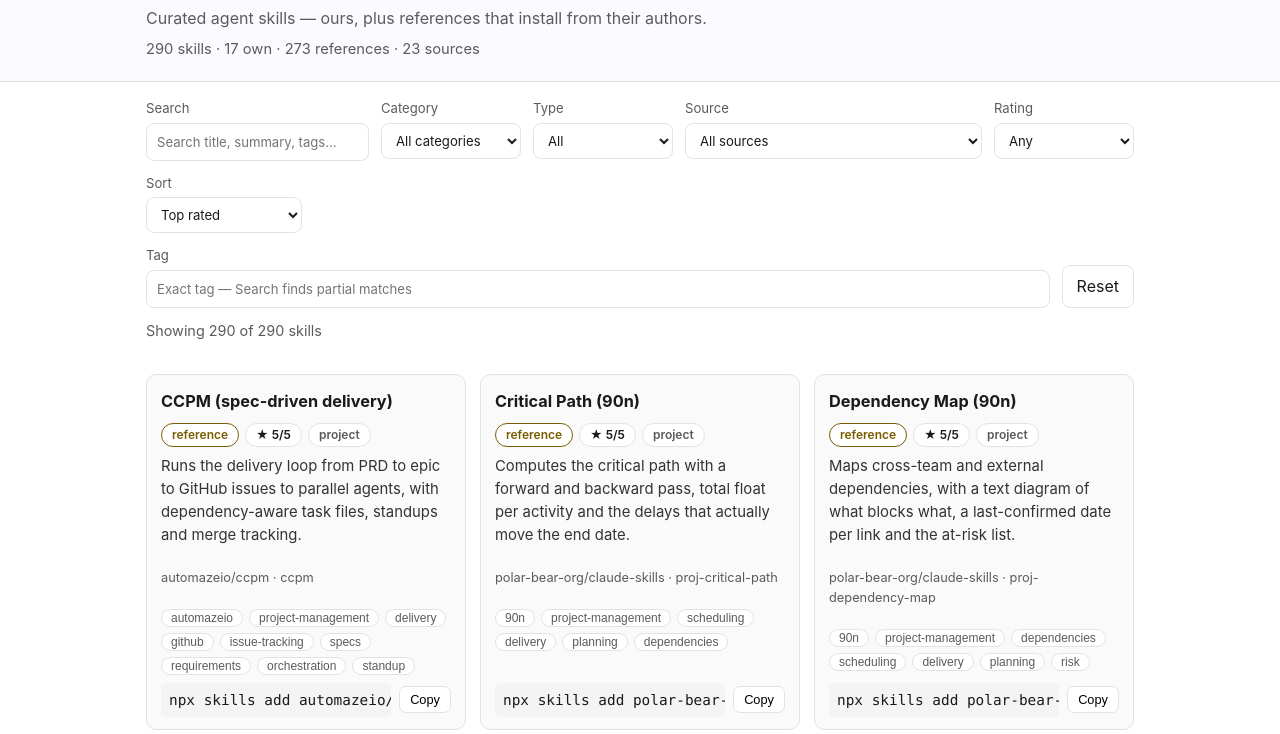
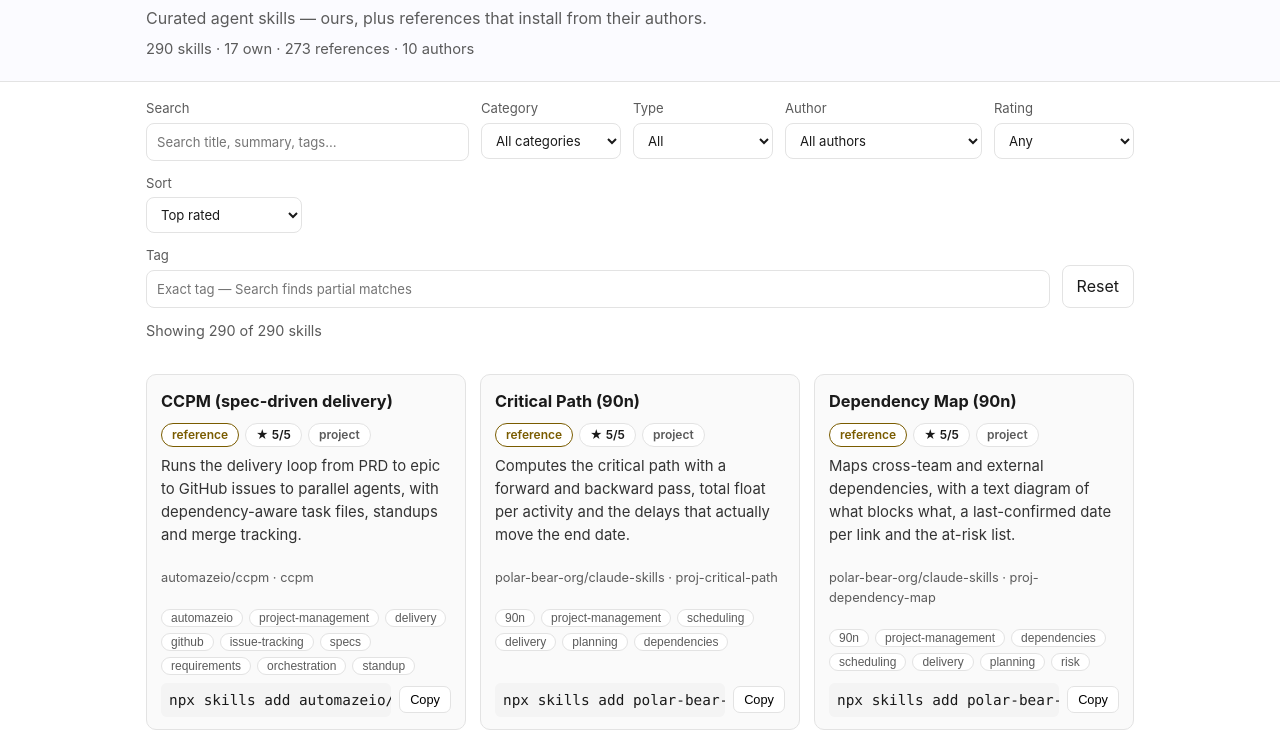
Before and after one commit to kinged007/skills-library, a plain HTML site: page docs/index.html in a window 1280 px wide. Shown: the part 66-800 px from the top of the page. Drawn offline with Linux system fonts and the light colour scheme.

Commit message:
site: Source filter lists authors, not owner/repo (14 of 23 rows returned one skill)
The dropdown listed 23 owner/repo strings; 14 of them (61%) filtered down to a
single entry, and 14 consecutive rows were the same author (kunchenguid/*), so
picking by author meant reading repo names to guess the owner. Options are now
the 10 authors, sorted case-insensitively and labelled with their entry count.
Nothing is lost: the repo name is still on every card, still searchable, and
still a tag, so a repo can be isolated by clicking its chip or searching
'owner/repo' (exact for all 23 repos).

- filter key src -> author, matched on source.split('/')[0], case-insensitive
- header stat counts authors, so it agrees with the dropdown
- README/AGENTS: filter list says author

```diff
--- a/docs/app.js
+++ b/docs/app.js
@@ -1,6 +1,6 @@
 /* Skills Library site: list + filters + detail. No deps. */
 "use strict";
-var S = { data: null, byId: {}, filters: { q: "", cat: "", type: "", src: "", min: 0, tag: "", sort: "top" } };
+var S = { data: null, byId: {}, filters: { q: "", cat: "", type: "", author: "", min: 0, tag: "", sort: "top" } };
 function $(id) { return document.getElementById(id); }
 function escH(s) { return String(s == null ? "" : s).replace(/[&<>"']/g, function (c) { return { "&": "&amp;", "<": "&lt;", ">": "&gt;", '"': "&quot;", "'": "&#39;" }[c]; }); }
 function score(e) { return (e.rating && e.rating.score) || 0; }
@@ -35,7 +35,10 @@ function applyFilters() {
   var out = S.data.skills.filter(function (e) {
     if (f.cat && e.category !== f.cat) return false;
     if (f.type && e.type !== f.type) return false;
-    if (f.src && e.source !== f.src) return false;
+    if (f.author) {
+    var by = (e.source || "").split("/")[0];
+    if (by.toLowerCase() !== f.author.toLowerCase()) return false;
+  }
     if (score(e) < f.min) return false;
     if (tag && !(e.tags || []).some(function (t) { return (t || "").toLowerCase() === tag; })) return false;
     if (q) {
--- a/docs/index.html
+++ b/docs/index.html
@@ -31,8 +31,8 @@
         <option value="external">References</option>
       </select>
     </label>
-    <label>Source
-      <select id="source"><option value="">All sources</option></select>
+    <label>Author
+      <select id="author"><option value="">All authors</option></select>
     </label>
     <label>Rating
       <select id="minScore">
--- a/docs/view.js
+++ b/docs/view.js
@@ -2,7 +2,7 @@
 "use strict";
 function syncInputs() {
   $("q").value = S.filters.q; $("category").value = S.filters.cat;
-  $("type").value = S.filters.type; $("source").value = S.filters.src;
+  $("type").value = S.filters.type; $("author").value = S.filters.author;
   $("minScore").value = String(S.filters.min); $("tag").value = S.filters.tag;
   $("sort").value = S.filters.sort;
 }
@@ -11,7 +11,7 @@ function activeFilterNames() {
   if ((f.q || "").trim()) a.push("search");
   if (f.cat) a.push("category");
   if (f.type) a.push("type");
-  if (f.src) a.push("source");
+  if ((f.author || "").trim()) a.push("author");
   if (f.min > 0) a.push("rating");
   if ((f.tag || "").trim()) a.push("tag");
   return a;
@@ -77,16 +77,27 @@ function fillFilters() {
   var cats = Array.from(new Set(S.data.skills.map(function (e) { return e.category; }).filter(Boolean))).sort();
   $("category").innerHTML = '<option value="">All categories</option>' +
     cats.map(function (c) { return '<option value="' + escH(c) + '">' + escH(c) + "</option>"; }).join("");
-  var srcs = Array.from(new Set(S.data.skills.filter(function (e) { return e.source; }).map(function (e) { return e.source; }))).sort();
-  $("source").innerHTML = '<option value="">All sources</option>' +
-    srcs.map(function (s) { return '<option value="' + escH(s) + '">' + escH(s) + "</option>"; }).join("");
+  var authors = { };
+  S.data.skills.forEach(function (e) {
+    if (!e.source) return;
+    var a = e.source.split("/")[0];
+    var k = a.toLowerCase();
+    if (!authors[k]) authors[k] = { name: a, n: 0 };
+    authors[k].n += 1;
+  });
+  var opts = Object.keys(authors).map(function (k) { return authors[k]; });
+  opts.sort(function (a, b) { return a.name.toLowerCase() < b.name.toLowerCase() ? -1 : 1; });
+  $("author").innerHTML = '<option value="">All authors</option>' +
+    opts.map(function (o) {
+      return '<option value="' + escH(o.name) + '">' + escH(o.name) + " (" + o.n + ")</option>";
+    }).join("");
   var tags = Array.from(new Set(S.data.skills.flatMap(function (e) { return e.tags || []; }))).sort();
   $("taglist").innerHTML = tags.map(function (t) { return '<option value="' + escH(t) + '">'; }).join("");
 }
 function readInputs() {
   S.filters = {
     q: $("q").value, cat: $("category").value, type: $("type").value,
-    src: $("source").value, min: parseInt($("minScore").value || "0", 10) || 0,
+    author: $("author").value, min: parseInt($("minScore").value || "0", 10) || 0,
     tag: $("tag").value.trim(), sort: $("sort").value
   };
 }
@@ -108,7 +119,7 @@ function boot() {
       document.getElementById("filters").scrollIntoView();
     }
   });
-  ["q", "category", "type", "source", "minScore", "tag", "sort"].forEach(function (id) {
+  ["q", "category", "type", "author", "minScore", "tag", "sort"].forEach(function (id) {
     $(id).addEventListener("input", function () {
       if ((location.hash || "#/") !== "#/") { location.hash = "#/"; }
       readInputs(); renderList();
@@ -119,7 +130,7 @@ function boot() {
     });
   });
   $("reset").addEventListener("click", function () {
-    S.filters = { q: "", cat: "", type: "", src: "", min: 0, tag: "", sort: "top" };
+    S.filters = { q: "", cat: "", type: "", author: "", min: 0, tag: "", sort: "top" };
     syncInputs(); location.hash = "#/"; renderList();
   });
   window.addEventListener("hashchange", route);
@@ -130,10 +141,11 @@ function boot() {
     S.data = d;
     d.skills.forEach(function (e) { S.byId[e.id] = e; });
     var own = d.skills.filter(function (e) { return e.type === "local"; }).length;
-    var srcs = new Set(d.skills.filter(function (e) { return e.source; }).map(function (e) { return e.source; })).size;
+    var authors = new Set(d.skills.filter(function (e) { return e.source; })
+      .map(function (e) { return e.source.split("/")[0].toLowerCase(); })).size;
     var st = $("stats");
     st.hidden = false;
-    st.textContent = d.skills.length + " skills · " + own + " own · " + (d.skills.length - own) + " references · " + srcs + " sources";
+    st.textContent = d.skills.length + " skills · " + own + " own · " + (d.skills.length - own) + " references · " + authors + " authors";
     $("generated").textContent = "Catalog data generated " + (d.generated_at || "") + " (UTC).";
     $("loading") && $("loading").remove();
     fillFilters(); syncInputs(); route();
```
Also changed, not shown: docs/catalog.json, 2 other files.
